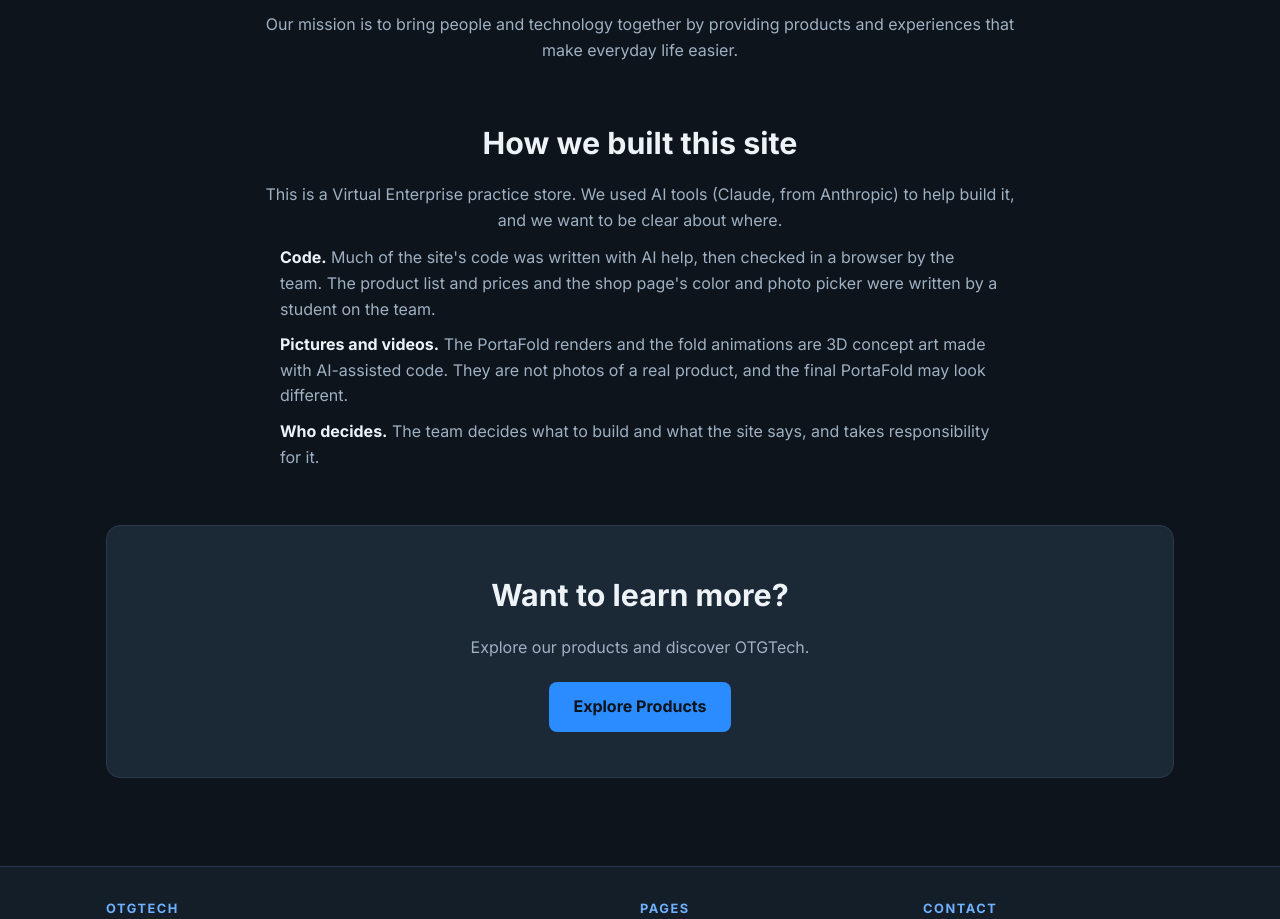
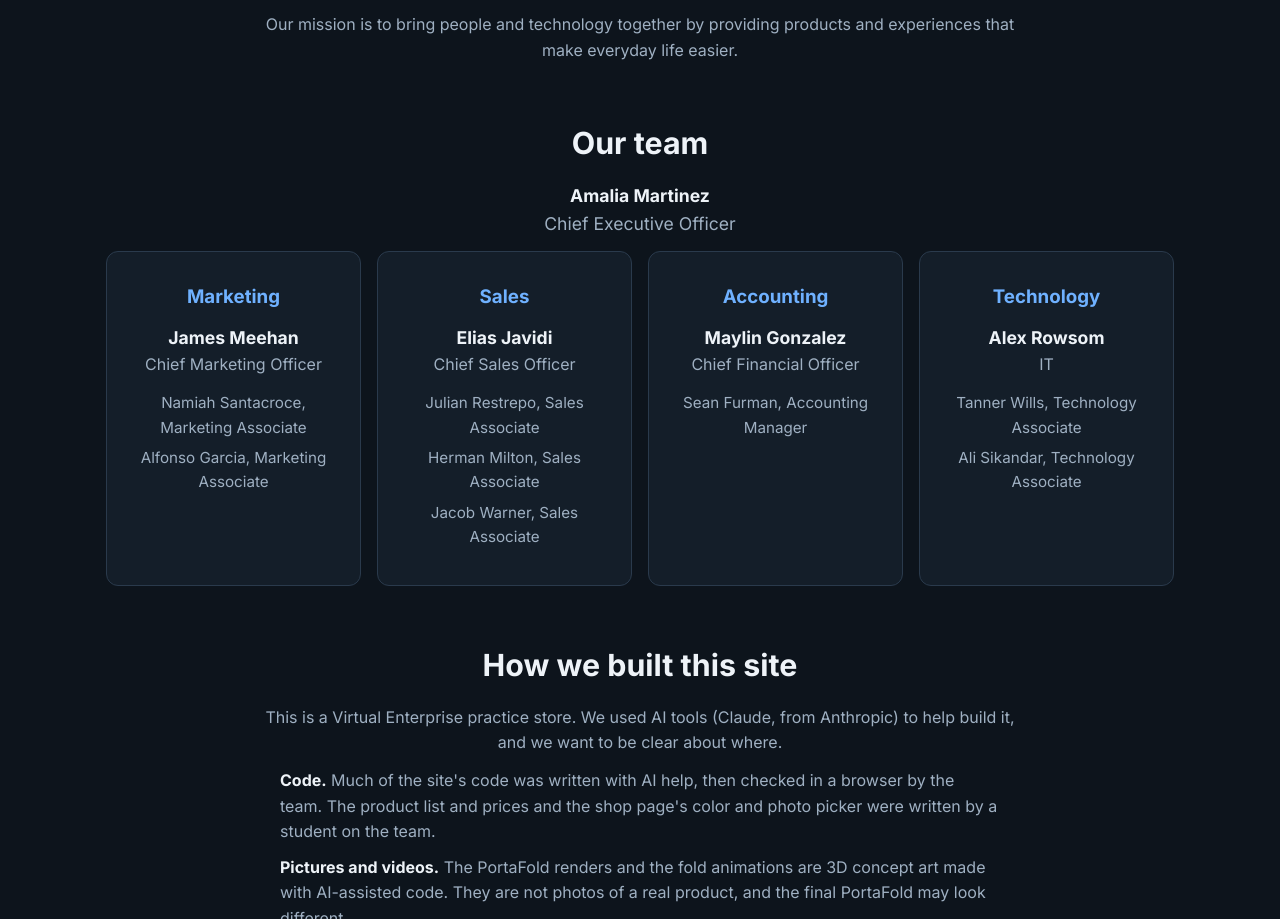
Before and after one commit to arowsom-oss/OTGTech, a plain HTML site: page about.html in a window 1280 px wide. Shown: the part 864-1783 px from the top of the page. Drawn offline with Linux system fonts and the light colour scheme.

Commit message:
Fix the unclosed CSS brace, the contact script path, and add the team to About
Co-Authored-By: Claude Sonnet 5.5 <noreply@anthropic.com>
Claude-Session: https://claude.ai/code/session_01WZipvtnhGRXRmCZWDChTiZ

```diff
--- a/about.html
+++ b/about.html
@@ -74,6 +74,46 @@
           <p>Our mission is to bring people and technology together by providing products and experiences that make everyday life easier.</p>
         </div>
 
+        <!-- Names and roles from the firm's org chart (Nov 16, 2026). CSO is read as Chief Sales Officer. -->
+        <div class="about-section" id="team">
+          <h2>Our team</h2>
+          <p class="team-ceo"><strong>Amalia Martinez</strong><br>Chief Executive Officer</p>
+          <div class="team-grid">
+            <article class="about-card">
+              <h3>Marketing</h3>
+              <p class="team-lead"><strong>James Meehan</strong><br>Chief Marketing Officer</p>
+              <ul class="team-list">
+                <li>Namiah Santacroce, Marketing Associate</li>
+                <li>Alfonso Garcia, Marketing Associate</li>
+              </ul>
+            </article>
+            <article class="about-card">
+              <h3>Sales</h3>
+              <p class="team-lead"><strong>Elias Javidi</strong><br>Chief Sales Officer</p>
+              <ul class="team-list">
+                <li>Julian Restrepo, Sales Associate</li>
+                <li>Herman Milton, Sales Associate</li>
+                <li>Jacob Warner, Sales Associate</li>
+              </ul>
+            </article>
+            <article class="about-card">
+              <h3>Accounting</h3>
+              <p class="team-lead"><strong>Maylin Gonzalez</strong><br>Chief Financial Officer</p>
+              <ul class="team-list">
+                <li>Sean Furman, Accounting Manager</li>
+              </ul>
+            </article>
+            <article class="about-card">
+              <h3>Technology</h3>
+              <p class="team-lead"><strong>Alex Rowsom</strong><br>IT</p>
+              <ul class="team-list">
+                <li>Tanner Wills, Technology Associate</li>
+                <li>Ali Sikandar, Technology Associate</li>
+              </ul>
+            </article>
+          </div>
+        </div>
+
         <!-- AI-use disclosure, as the VE AI policy asks. Keep it accurate: update it if who made what changes. -->
         <div class="about-section" id="ai-use">
           <h2>How we built this site</h2>
--- a/css/style.css
+++ b/css/style.css
@@ -1826,7 +1826,7 @@ a {
 
 .ai-list strong {
   color: var(--text);
-
+}
 
 /* =========================================================
    Premium home refresh — quieter, cleaner, product-first.
@@ -2244,3 +2244,39 @@ body:has(main.home) .disclaimer {
     transition: none;
   }
 }
+
+/* ---------- About page: team ---------- */
+.team-ceo {
+  margin: 0 0 24px;
+  font-size: 1.1rem;
+  color: var(--text-dim);
+}
+
+.team-ceo strong,
+.team-lead strong {
+  color: var(--text);
+  font-size: 1.1rem;
+}
+
+.team-grid {
+  display: grid;
+  grid-template-columns: repeat(auto-fit, minmax(230px, 1fr));
+  gap: 16px;
+}
+
+.about-card .team-lead {
+  margin: 0 0 14px;                  /* .about-card p sets margin 0, so this needs the same weight */
+  color: var(--text-dim);
+}
+
+.team-list {
+  margin: 0;
+  padding: 0;
+  list-style: none;
+  color: var(--text-dim);
+  font-size: 0.95rem;
+}
+
+.team-list li {
+  margin: 0 0 6px;
+}
```
Also changed, not shown: CLAUDE.md (+8 -0 lines), js/contact.js (renamed from js/js/contact.js).
